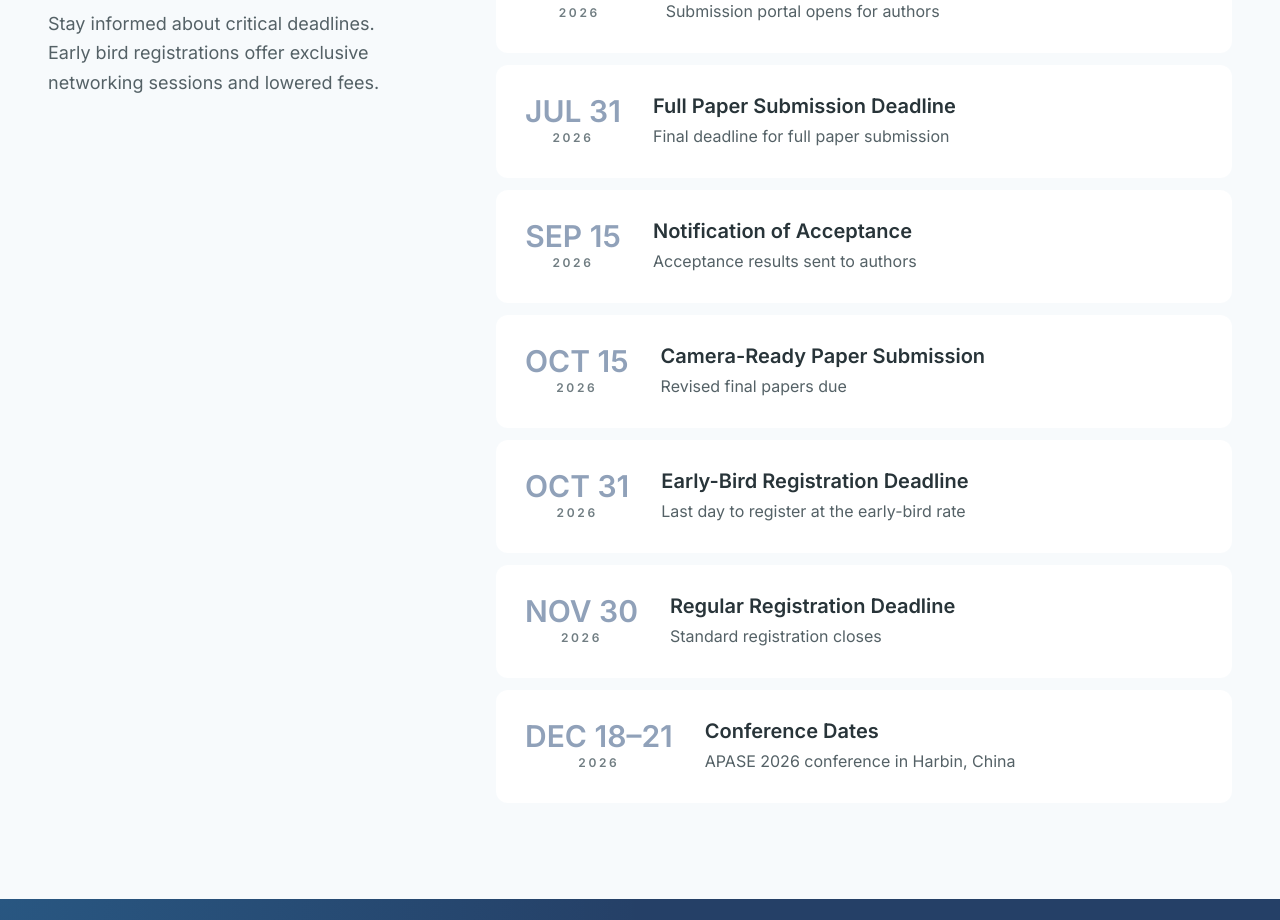
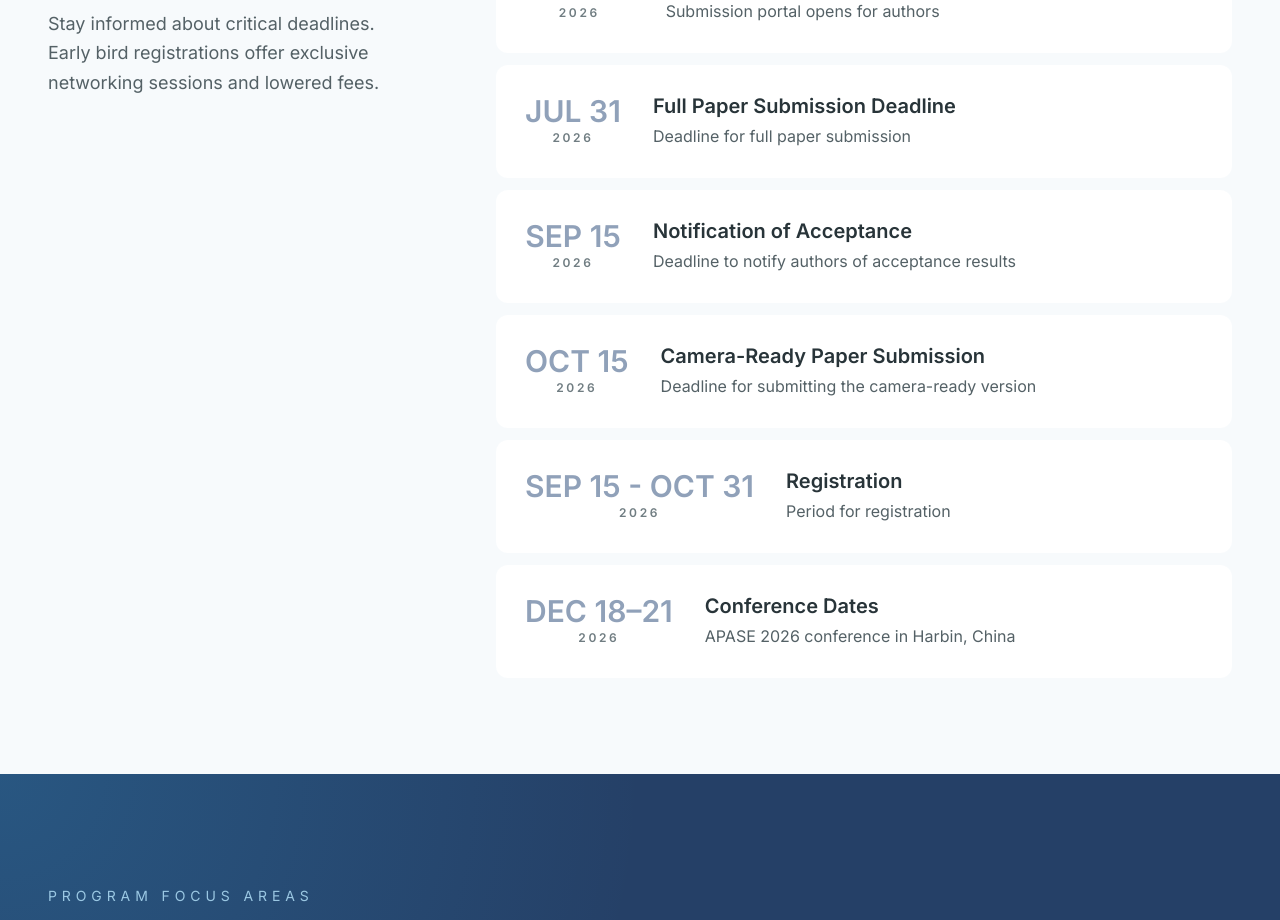
Before and after one commit to ascomlab/apase-web, a Next.js app: page / in a window 1280 px wide. Shown: the part 1842-2762 px from the top of the page. Built offline with nearby package versions, Linux system fonts and the light colour scheme.

Commit message:
Update page.tsx

```diff
--- a/app/page.tsx
+++ b/app/page.tsx
@@ -56,36 +56,29 @@ const importantDates = [
     date: "JUL 31",
     year: "2026",
     title: "Full Paper Submission Deadline",
-    description: "Final deadline for full paper submission",
+    description: "Deadline for full paper submission",
     active: todayKey >= getMilestoneKey("JUL 31", "2026")!,
   },
   {
     date: "SEP 15",
     year: "2026",
     title: "Notification of Acceptance",
-    description: "Acceptance results sent to authors",
+    description: "Deadline to notify authors of acceptance results",
     active: todayKey >= getMilestoneKey("SEP 15", "2026")!,
   },
   {
     date: "OCT 15",
     year: "2026",
     title: "Camera-Ready Paper Submission",
-    description: "Revised final papers due",
+    description: "Deadline for submitting the camera-ready version",
     active: todayKey >= getMilestoneKey("OCT 15", "2026")!,
   },
   {
-    date: "OCT 31",
+    date: "SEP 15 - OCT 31",
     year: "2026",
-    title: "Early-Bird Registration Deadline",
-    description: "Last day to register at the early-bird rate",
+    title: "Registration",
+    description: "Period for registration",
     active: todayKey >= getMilestoneKey("OCT 31", "2026")!,
-  },
-  {
-    date: "NOV 30",
-    year: "2026",
-    title: "Regular Registration Deadline",
-    description: "Standard registration closes",
-    active: todayKey >= getMilestoneKey("NOV 30", "2026")!,
   },
   {
     date: "DEC 18–21",
```
